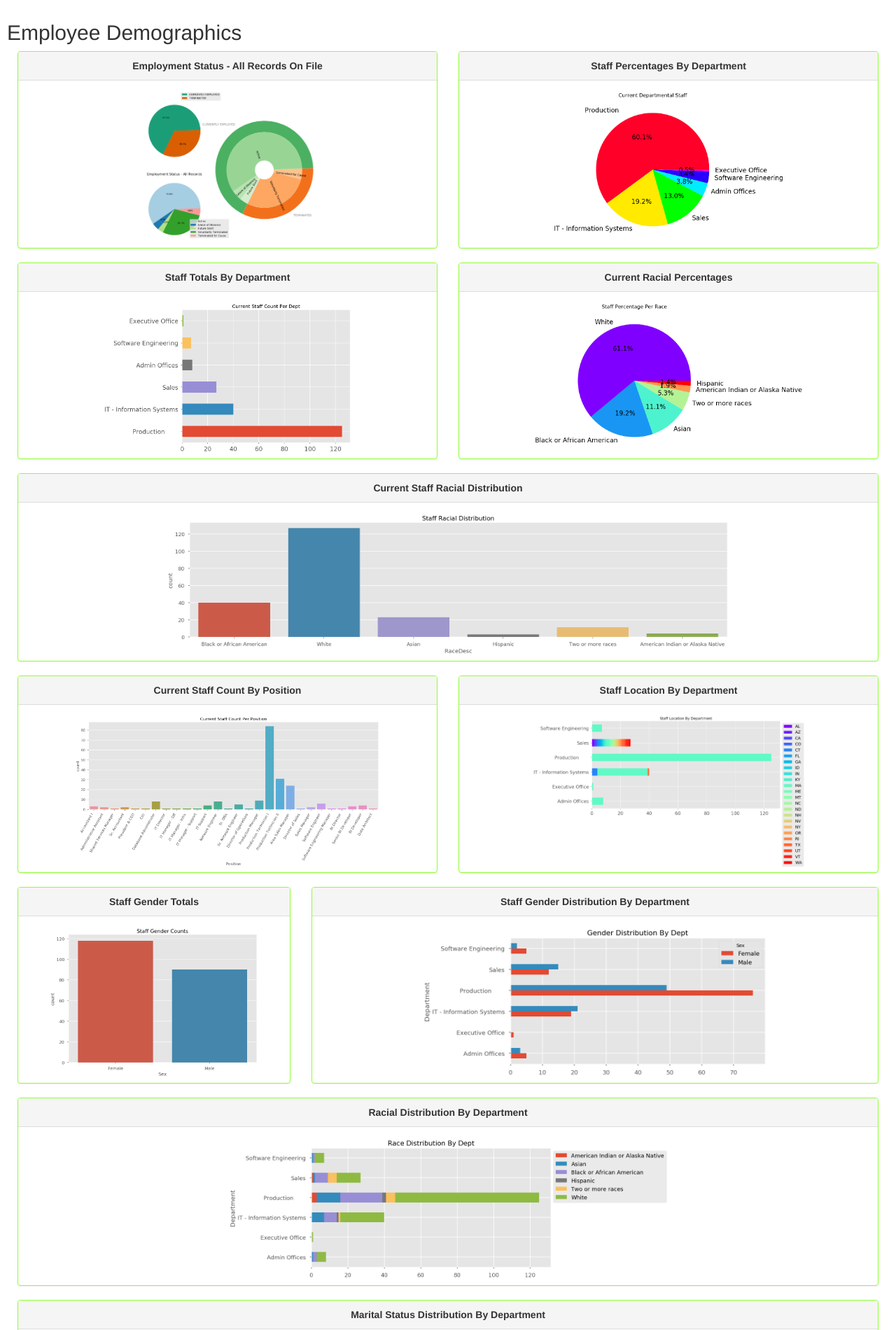
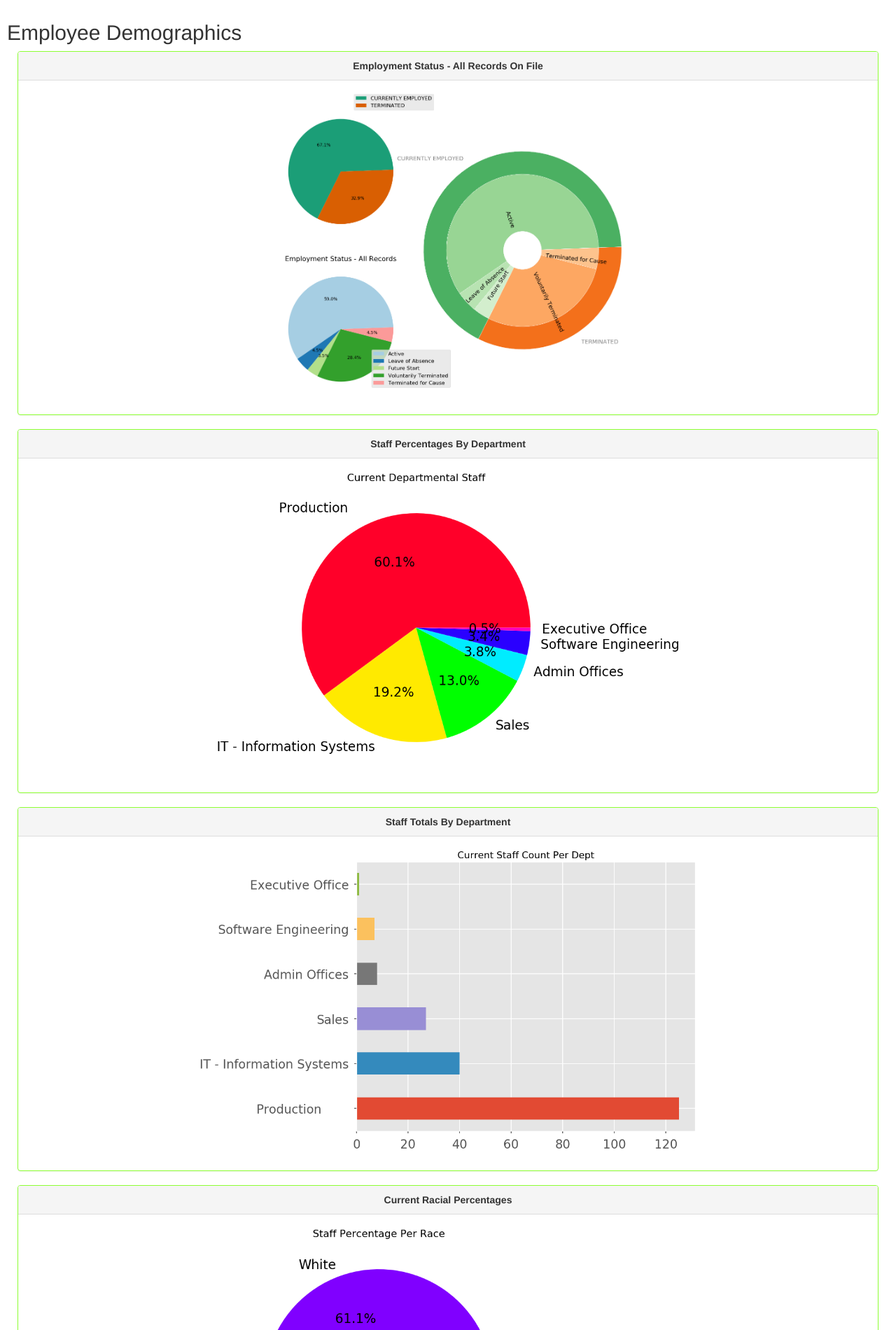
Before and after one commit to patrol7171/HR-Dashboard, a Flask app: page /demographics_pdf in a window 1280 px wide; the page is wider, and only the part inside the window is pictured. Shown: the top 1900 px of that part at 70% size. Run offline with Flask 2, Linux system fonts and the light colour scheme; parts of the project's set-up code (start-up, migrations or seed data) failed here and were passed over; some libraries are stand-ins or nearby versions.

Commit message:
More pdf updates

```diff
--- a/hr_dashboard/static/pdf_style/pdf_style_custom.css
+++ b/hr_dashboard/static/pdf_style/pdf_style_custom.css
@@ -3,21 +3,21 @@
 	vertical-align: middle !important;
 	margin: auto;
 	text-align: center !important;
-	height: 17vw !important;
+	height: 55vh !important;
 }
 
 #graph2-img img {
 	vertical-align: middle !important;
 	margin: auto;
 	text-align: center !important;
-	height: 16vw !important;
+	height: 45vh !important;
 }
 
 #dash-panel .panel-body,
 #dash-panel .panel-default {
 	vertical-align: middle !important;
 	text-align: center !important;
-	height: 22vw !important;
+	height: 65vh !important;
 	border-color: #8DFF33 !important;
 }
 
@@ -25,7 +25,7 @@
 #dash2-panel .panel-default {
 	vertical-align: middle !important;
 	text-align: center !important;
-	height: 21vw !important;
+	height: 55vh !important;
 	border-color: #8DFF33 !important;
 }
 
@@ -39,5 +39,5 @@
 .wrapper {
 	width: 100%;
     padding: 10px;
-    min-height: 91vh;
+    min-height: 95vh;
 }
--- a/hr_dashboard/templates/attrition_pdf.html
+++ b/hr_dashboard/templates/attrition_pdf.html
@@ -15,7 +15,7 @@
 	  <div class="wrapper">
 	  <h2>Attrition & Retention</h2>
 		<div class="row-fluid">
-			<div class="col-sm-12 col-md-5 col-lg-5" id="dash-panel">
+			<div class="col-sm-12 col-md-12 col-lg-12" id="dash-panel">
 				<div class="panel panel-default">
 				<div class="panel-heading"><b>Reasons For Termination - All On Record</b></div>
 					<div class="panel-body">
@@ -25,7 +25,9 @@
 					</div>
 				</div>
 			</div>
-			<div class="col-sm-12 col-md-7 col-lg-7" id="dash-panel">
+		</div>
+		<div class="row-fluid">
+			<div class="col-sm-12 col-md-12 col-lg-12" id="dash-panel">
 				<div class="panel panel-default">
 				<div class="panel-heading"><b>Reasons For Termination - Marital Status Breakdown</b></div>
 					<div class="panel-body">
--- a/hr_dashboard/templates/demographics_pdf.html
+++ b/hr_dashboard/templates/demographics_pdf.html
@@ -17,7 +17,7 @@
 
 		<h2>Employee Demographics</h2>
 		<div class="row-fluid">
-			<div class="col-sm-12 col-md-6 col-lg-6" id="dash-panel">
+			<div class="col-sm-12 col-md-12 col-lg-12" id="dash-panel">
 				<div class="panel panel-default">
 				<div class="panel-heading"><b>Employment Status - All Records On File</b></div>
 					<div class="panel-body">
@@ -27,7 +27,9 @@
 					</div>
 				</div>
 			</div>
-			<div class="col-sm-12 col-md-6 col-lg-6" id="dash-panel">
+		</div>
+		<div class="row-fluid">
+			<div class="col-sm-12 col-md-12 col-lg-12" id="dash-panel">
 				<div class="panel panel-default">
 				<div class="panel-heading"><b>Staff Percentages By Department</b></div>
 					<div class="panel-body">
@@ -39,7 +41,7 @@
 			</div>
 		</div>
 		<div class="row-fluid">
-			<div class="col-sm-12 col-md-6 col-lg-6" id="dash-panel">
+			<div class="col-sm-12 col-md-12 col-lg-12" id="dash-panel">
 				<div class="panel panel-default">
 				<div class="panel-heading"><b>Staff Totals By Department</b></div>
 					<div class="panel-body">
@@ -49,7 +51,9 @@
 					</div>
 				</div>
 			</div>
-			<div class="col-sm-12 col-md-6 col-lg-6" id="dash-panel">
+		</div>
+		<div class="row-fluid">
+			<div class="col-sm-12 col-md-12 col-lg-12" id="dash-panel">
 				<div class="panel panel-default">
 				<div class="panel-heading"><b>Current Racial Percentages</b></div>
 					<div class="panel-body">
@@ -73,7 +77,7 @@
 			</div>
 		</div>
 		<div class="row-fluid">
-			<div class="col-sm-12 col-md-6 col-lg-6" id="dash-panel">
+			<div class="col-sm-12 col-md-12 col-lg-12" id="dash-panel">
 				<div class="panel panel-default">
 				<div class="panel-heading"><b>Current Staff Count By Position</b></div>
 					<div class="panel-body">
@@ -83,7 +87,9 @@
 					</div>
 				</div>
 			</div>
-			<div class="col-sm-12 col-md-6 col-lg-6" id="dash-panel">
+		</div>
+		<div class="row-fluid">
+			<div class="col-sm-12 col-md-12 col-lg-12" id="dash-panel">
 				<div class="panel panel-default">
 				<div class="panel-heading"><b>Staff Location By Department</b></div>
 					<div class="panel-body">
@@ -95,7 +101,7 @@
 			</div>
 		</div>
 		<div class="row-fluid">
-			<div class="col-sm-12 col-md-4 col-lg-4" id="dash-panel">
+			<div class="col-sm-12 col-md-12 col-lg-12" id="dash-panel">
 				<div class="panel panel-default">
 				<div class="panel-heading"><b>Staff Gender Totals</b></div>
 					<div class="panel-body">
@@ -105,7 +111,9 @@
 					</div>
 				</div>
 			</div>
-			<div class="col-sm-12 col-md-8 col-lg-8" id="dash-panel">
+		</div>
+		<div class="row-fluid">
+			<div class="col-sm-12 col-md-12 col-lg-12" id="dash-panel">
 				<div class="panel panel-default">
 				<div class="panel-heading"><b>Staff Gender Distribution By Department</b></div>
 					<div class="panel-body">
--- a/hr_dashboard/templates/talent_pdf.html
+++ b/hr_dashboard/templates/talent_pdf.html
@@ -16,7 +16,7 @@
 
 		<h2>Talent Management</h2>
 		<div class="row-fluid">
-			<div class="col-sm-12 col-md-6 col-lg-6" id="dash-panel">
+			<div class="col-sm-12 col-md-12 col-lg-12" id="dash-panel">
 				<div class="panel panel-default">
 				<div class="panel-heading"><b>Performance Score Results - Current Staff</b></div>
 					<div class="panel-body">
@@ -26,7 +26,9 @@
 					</div>
 				</div>
 			</div>
-			<div class="col-sm-12 col-md-6 col-lg-6" id="dash-panel">
+		</div>
+		<div class="row-fluid">
+			<div class="col-sm-12 col-md-12 col-lg-12" id="dash-panel">
 				<div class="panel panel-default">
 				<div class="panel-heading"><b>Performance Score Results By Department</b></div>
 					<div class="panel-body">
```
Also changed, not shown: hr_dashboard/templates/recruiting_pdf.html (+9 -5 lines).
